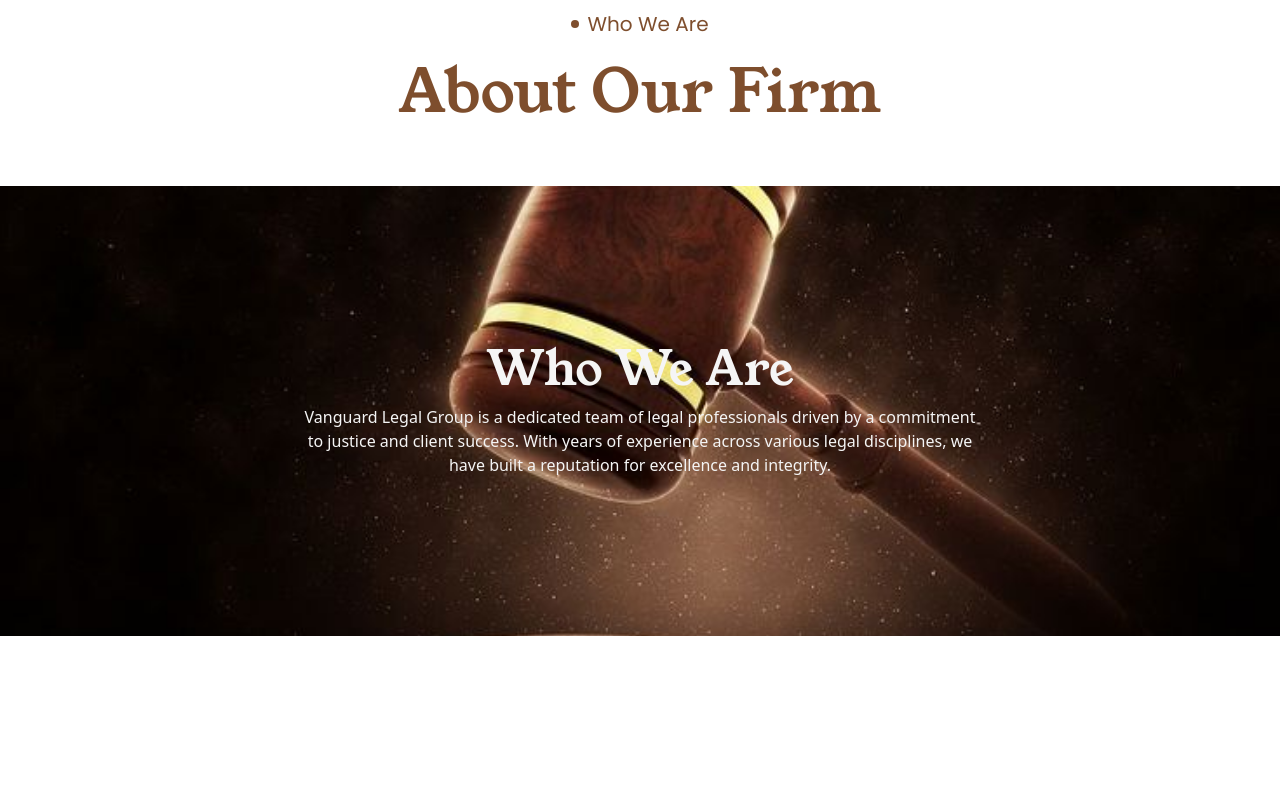
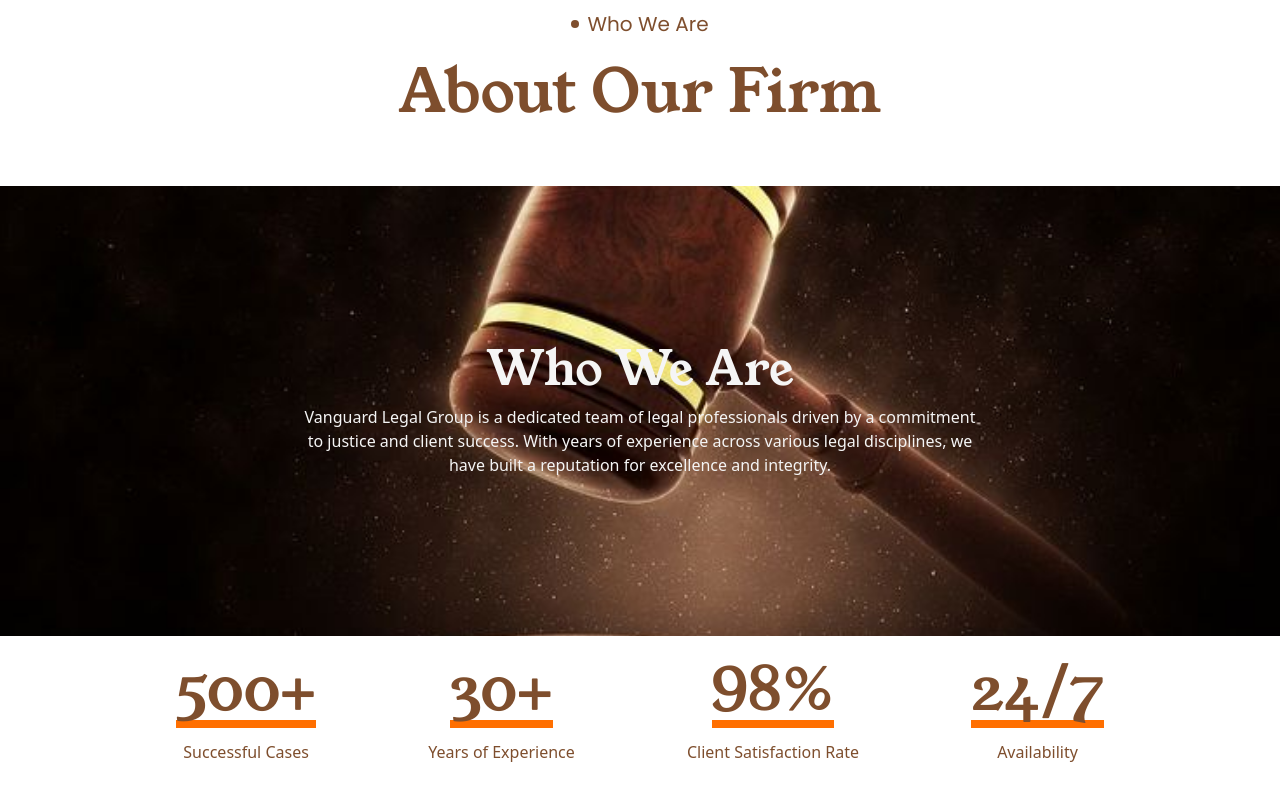
Before and after one commit to Maryammuhammadafzal/Law---Firm-Landing-Page, a Next.js app: page / in a window 1280 px wide. Shown: the part 2991-3791 px from the top of the page. Before the commit the page ends 3707 px from the top, so only its background shows below. Built offline with nearby package versions, Linux system fonts and the light colour scheme; a web font is replaced by a local one.

Commit message:
created rating section

```diff
--- a/src/app/about/Page.tsx
+++ b/src/app/about/Page.tsx
@@ -2,6 +2,24 @@
 import React from 'react'
 
 const AboutPage = () => {
+    let rating_data = [
+        {
+            num: '500+',
+            title: 'Successful Cases',
+        },
+        {
+            num: '30+',
+            title: 'Years of Experience',
+        },
+        {
+            num: '98%',
+            title: 'Client Satisfaction Rate',
+        },
+        {
+            num: '24/7',
+            title: 'Availability',
+        },
+    ]
     return (
         <div className='w-full h-auto flex justify-center items-center lg:py-20 md:py-14 sm:py-7'>
             <div className=' w-full md:px-0 px-3  h-auto flex flex-col lg:gap-16 md:gap-12 gap-8 justify-center items-center'>
@@ -9,12 +27,27 @@
                     <SubHeading title="Who we are" />
                     <h2 className='text-6xl font-mono text-center'>About Our Firm</h2>
                 </div>
-                <div className='w-full h-auto flex justify-center items-center bg-center bg-fixed bg-cover' style={{ backgroundImage: `url('/images/about-bg.png')` }}>
-                    <div className='flex justify-center max-w-2xl gap-3 items-center w-full h-[450px] flex-col'>
-                        <h4 className='text-5xl text-secondary font-mono  text-center capitalize'>Who we are</h4>
-                        <p className='text-base text-secondary text-center'>Vanguard Legal Group is a dedicated team of legal professionals driven by a commitment to justice and client success. With years of experience across various legal disciplines, we have built a reputation for excellence and integrity.</p>
+                <div className='flex flex-col w-full h-auto'>
+                    <div className='w-full h-auto flex justify-center items-center bg-center bg-fixed bg-cover' style={{ backgroundImage: `url('/images/about-bg.png')` }}>
+                        <div className='flex justify-center max-w-2xl gap-3 items-center w-full h-[450px] flex-col'>
+                            <h4 className='text-5xl text-secondary font-mono  text-center capitalize'>Who we are</h4>
+                            <p className='text-base text-secondary text-center'>Vanguard Legal Group is a dedicated team of legal professionals driven by a commitment to justice and client success. With years of experience across various legal disciplines, we have built a reputation for excellence and integrity.</p>
+                        </div>
+                    </div>
+                    <div className='rating w-full flex justify-center py-6 items-center'>
+                        <div className='flex w-[90%] justify-evenly items-center h-auto'>
+                            {rating_data.map((rate, index) => (
+                                <div key={index} className='flex flex-col gap-3 items-center justify-center text-center'>
+                                    <h2 className='xl:text-6xl md:text-5xl sm:text-4xl xs:text-3xl text-2xl font-mono text-center border-b-8 border-primary w-fit'>{rate.num}</h2>
+                                    <p className='max-w-3xl text-base'>
+                                        {rate.title}
+                                    </p>
+                                </div>
+                            ))}
+                        </div>
                     </div>
                 </div>
+
             </div>
         </div>
     )
```
